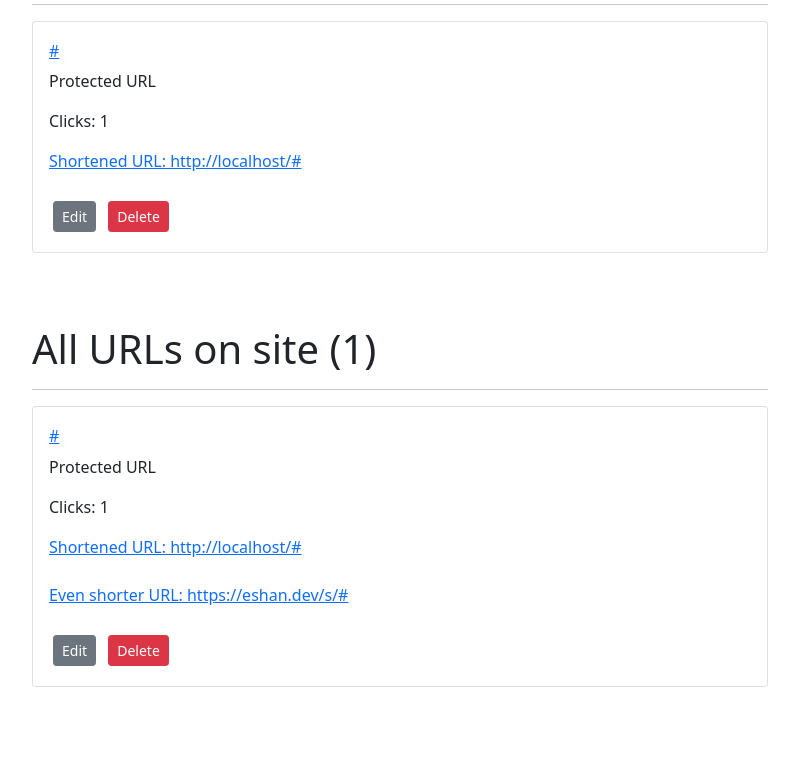
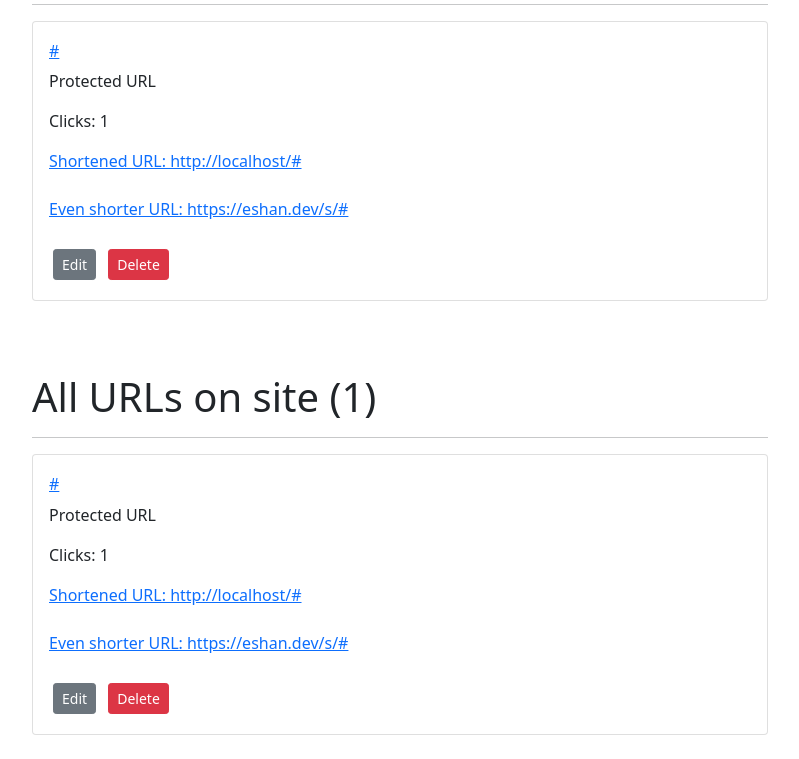
Before and after one commit to BouncyBird/flask-url-shortener, a Flask app: page /account in a window 1280 px wide. Shown: the part 397-1156 px from the top of the page, without its empty margins (50-849 px from the left). Before the commit the page ends 1084 px from the top, so only its background shows below. Run offline with Flask 2, Linux system fonts and the light colour scheme; a user stored in the database is signed in; tables that the repository leaves empty hold one stand-in row (values such as "Sample post"); data that the repository does not hold is empty; parts of the project's set-up code (start-up, migrations or seed data) failed here and were passed over; some libraries are stand-ins or nearby versions.

Commit message:
fixwd account page

```diff
--- a/templates/account.html
+++ b/templates/account.html
@@ -23,6 +23,8 @@
         <p>Clicks: {{ url.clicks }}</p>
         <a target="_blank" href="{{ request.host_url ~ url.shorturl }}" class="card-link">Shortened URL: {{
             request.host_url ~ url.shorturl }}</a><br><br>
+        <a target="_blank" href="{{ 'https://eshan.dev/s/' ~ url.shorturl }}" class="card-link">Even shorter URL: {{
+            'https://eshan.dev/s/' ~ url.shorturl }}</a><br><br>
         <a href="{{ url_for('update_url', url_id=url.id) }}" class="btn btn-secondary btn-sm m-1">Edit</a>
         <a href="{{ url_for('delete_url', url_id=url.id) }}" class="btn btn-danger btn-sm m-1">Delete</a>
     </div>
```
